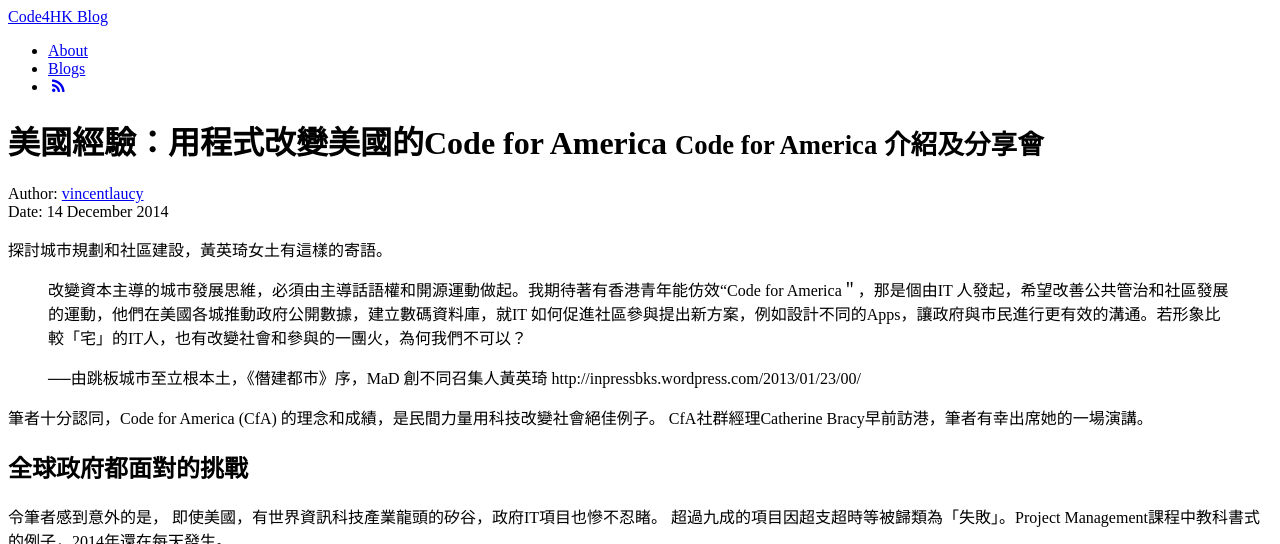
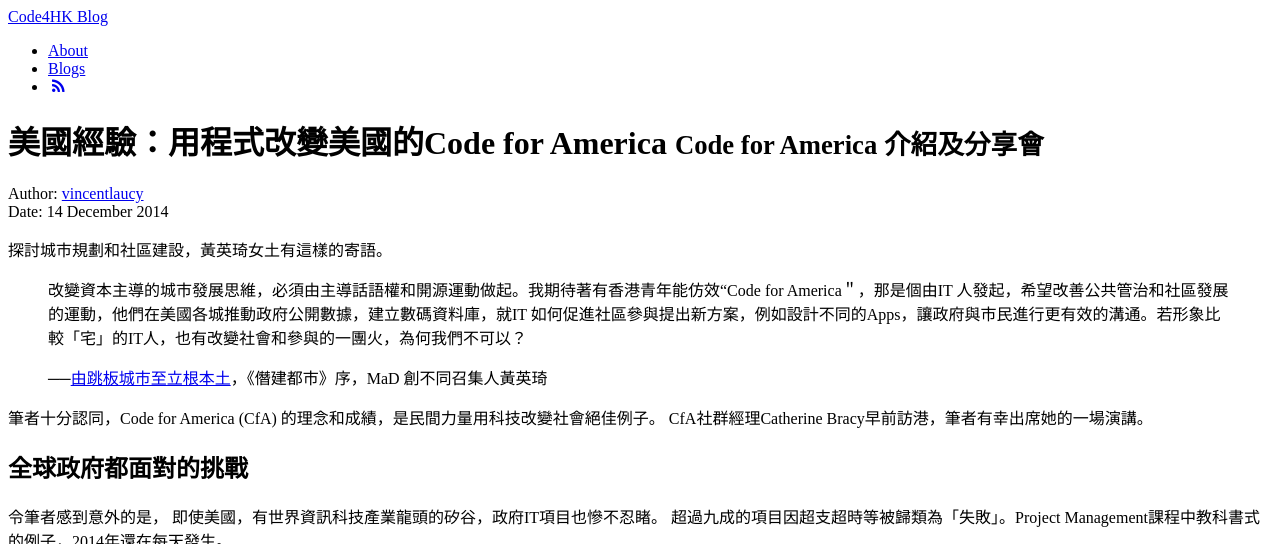
Before and after one commit to code4hk/code4hk.github.io, a Jekyll site: the page built from _posts/2014-12-14-cfa.md, in a window 1280 px wide and 900 px high, cut to the strip 0-544 px from the top of the window. Built offline with Jekyll 4.4.1, drawn with Linux system fonts in a browser that asks for light colours; Markdown is read by kramdown in place of the engine named in the settings; comment, search, counter and statistics services are not loaded.

Commit message:
Update 2014-12-14-cfa.md

```diff
--- a/_posts/2014-12-14-cfa.md
+++ b/_posts/2014-12-14-cfa.md
@@ -12,8 +12,8 @@ tags : [code4hk, code for america, government]
 
 >改變資本主導的城市發展思維，必須由主導話語權和開源運動做起。我期待著有香港青年能仿效“Code for America＂，那是個由IT 人發起，希望改善公共管治和社區發展的運動，他們在美國各城推動政府公開數據，建立數碼資料庫，就IT 如何促進社區參與提出新方案，例如設計不同的Apps，讓政府與市民進行更有效的溝通。若形象比較「宅」的IT人，也有改變社會和參與的一團火，為何我們不可以？
 >
-──由跳板城市至立根本土，《僭建都市》序，MaD 創不同召集人黃英琦
-http://inpressbks.wordpress.com/2013/01/23/00/
+──[由跳板城市至立根本土](http://inpressbks.wordpress.com/2013/01/23/00/)，《僭建都市》序，MaD 創不同召集人黃英琦
+
 
 
 筆者十分認同，Code for America (CfA) 的理念和成績，是民間力量用科技改變社會絕佳例子。
```
